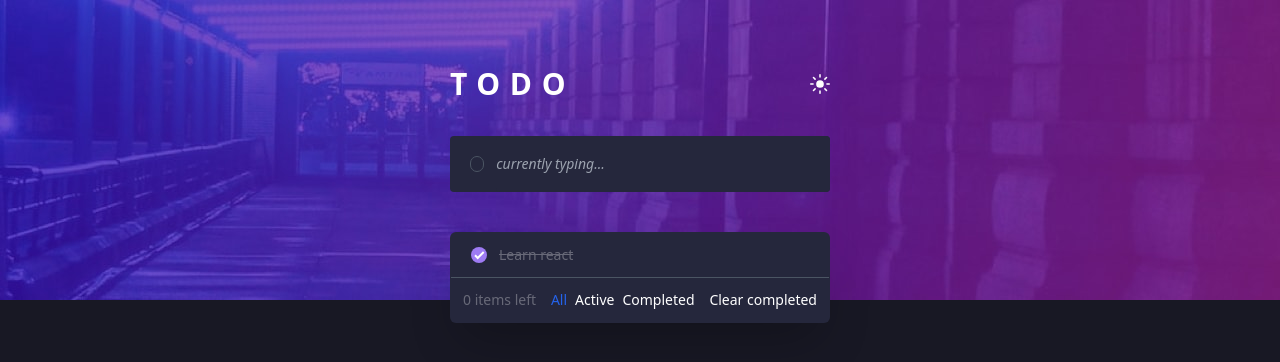
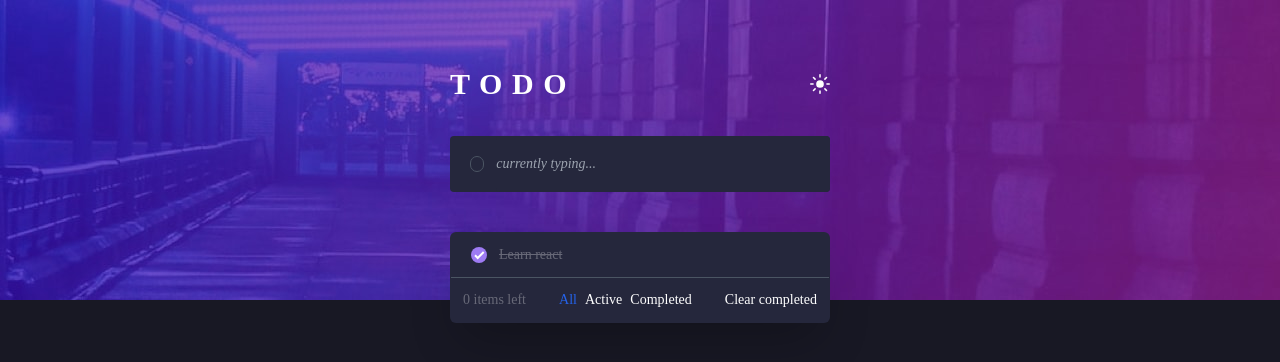
Before and after one commit to didiersnake/todo-app, a React (Create React App) app: page / in a window 1280 px wide. Shown: the top 362 px of the page. Built offline with nearby package versions, Linux system fonts and the light colour scheme.

Commit message:
Fonts fixed

```diff
--- a/src/index.css
+++ b/src/index.css
@@ -3,8 +3,10 @@
 @tailwind components;
 @tailwind utilities;
 
+@import url('https://fonts.googleapis.com/css2?family=Poppins:wght@400;600;700&family=Roboto+Condensed:wght@700&display=swap');
 body{
     background: url("./images/bg-desktop-dark.jpg");
     background-repeat: no-repeat;
     background-color: #181824;
+    font-family: "poppins";
 }
```
